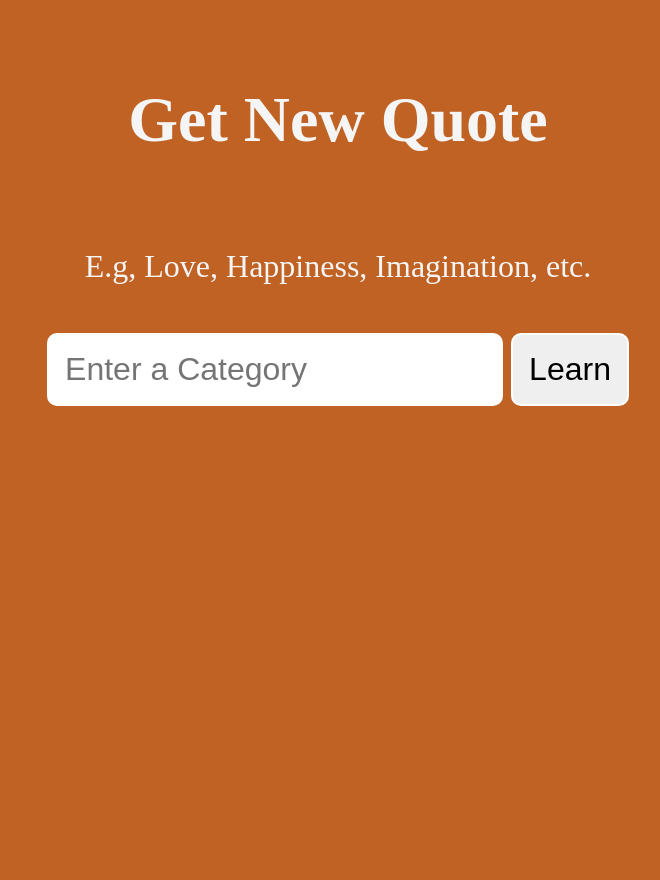
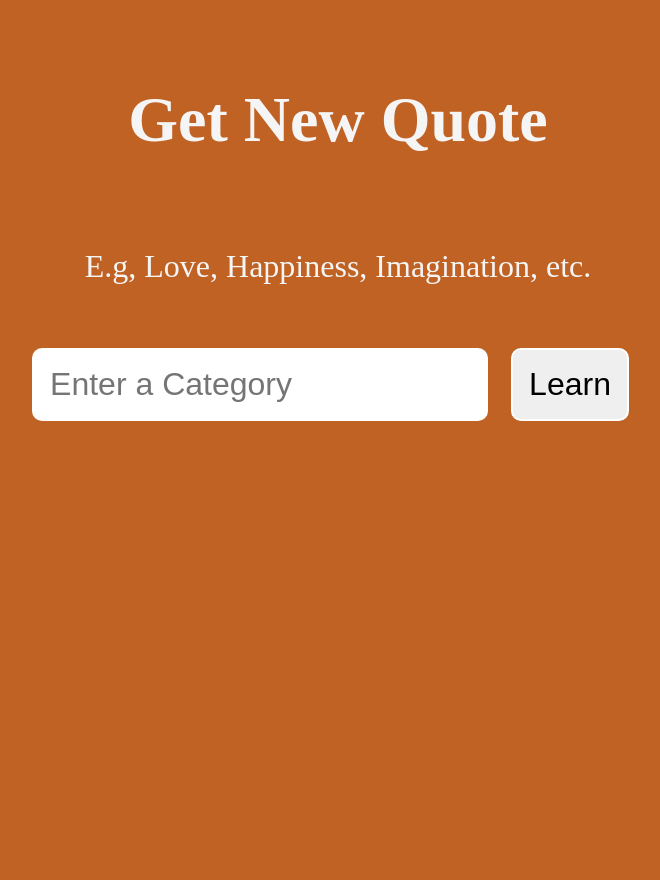
Before and after one commit to DevUju/Python_QuoteApp, a Flask app: page / in a window 1280 px wide. Shown: the whole page, without its empty margins (302-962 px from the left). Run offline with Flask 3, Linux system fonts and the light colour scheme.

Commit message:
Back to Normal

```diff
--- a/static/styles/style.css
+++ b/static/styles/style.css
@@ -19,6 +19,7 @@
 
 button {
     transition: all 1s ease;
+    margin: 15px;
 }
 
 button:hover{
--- a/templates/index.html
+++ b/templates/index.html
@@ -6,7 +6,7 @@
     <title>Get New Quote</title>
     <link href="{{ url_for('static', filename='styles/style.css') }}" rel="stylesheet"/>
 </head>
-<body class="page">
+<body>
     <h1>Get New Quote</h1>
     <p>E.g, Love, Happiness, Imagination, etc.</p>
     <form action="/quote">
--- a/templates/quote-not-found.html
+++ b/templates/quote-not-found.html
@@ -6,7 +6,7 @@
     <title>Quote Not Found</title>
     <link href="{{ url_for('static', filename='styles/style.css') }}" rel="stylesheet" />
 </head>
-<body class="page">
+<body>
     <h1>Quote Not Found</h1>
     <p>Try another category!</p>
     <p>E.g, Love, Happiness, Imagination, etc.</p>
--- a/templates/quote.html
+++ b/templates/quote.html
@@ -6,7 +6,7 @@
     <title> A Quote on {{keyword}} </title>
     <link href="{{ url_for('static', filename='styles/style.css')}}" rel="stylesheet" />
 </head>
-<body class="page">
+<body>
     <h1> A Quote on {{keyword}} </h1>
     <p> {{quote}} </p>
     <p> By {{author}}</p>
```
